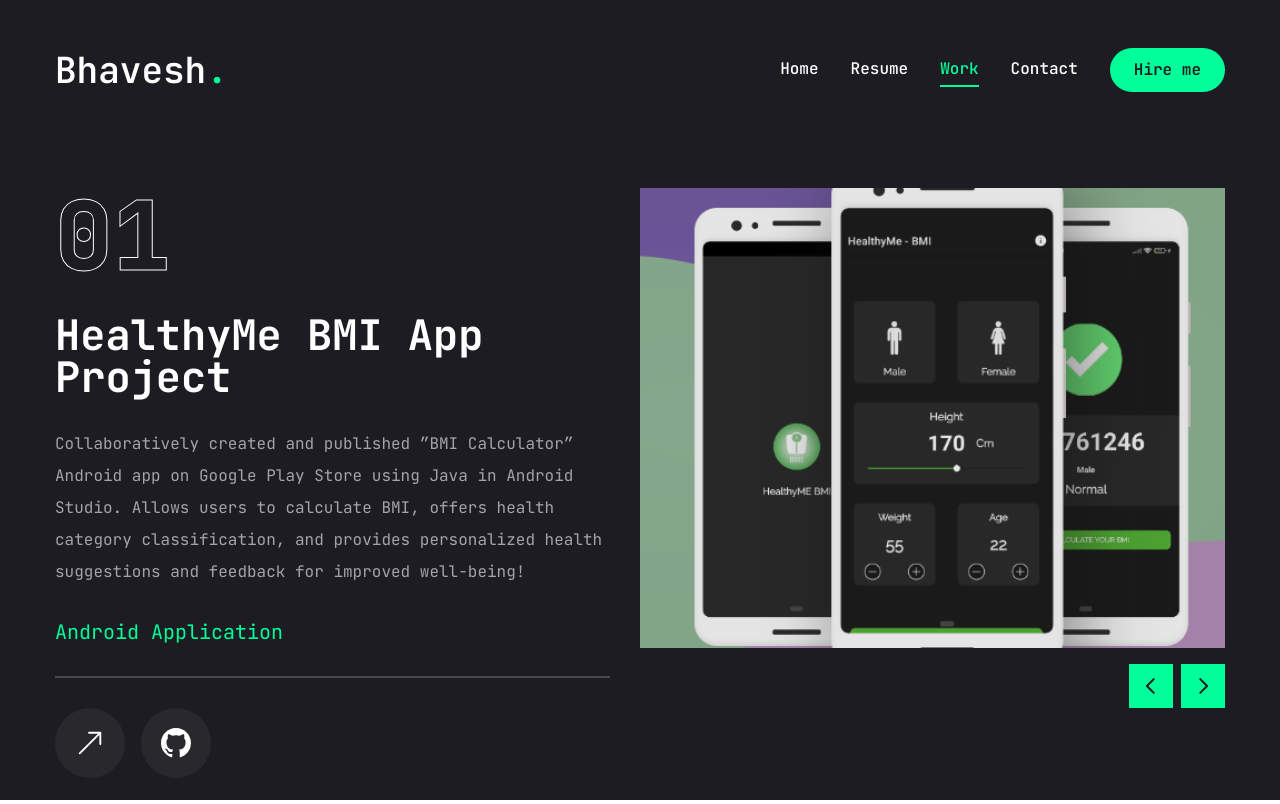
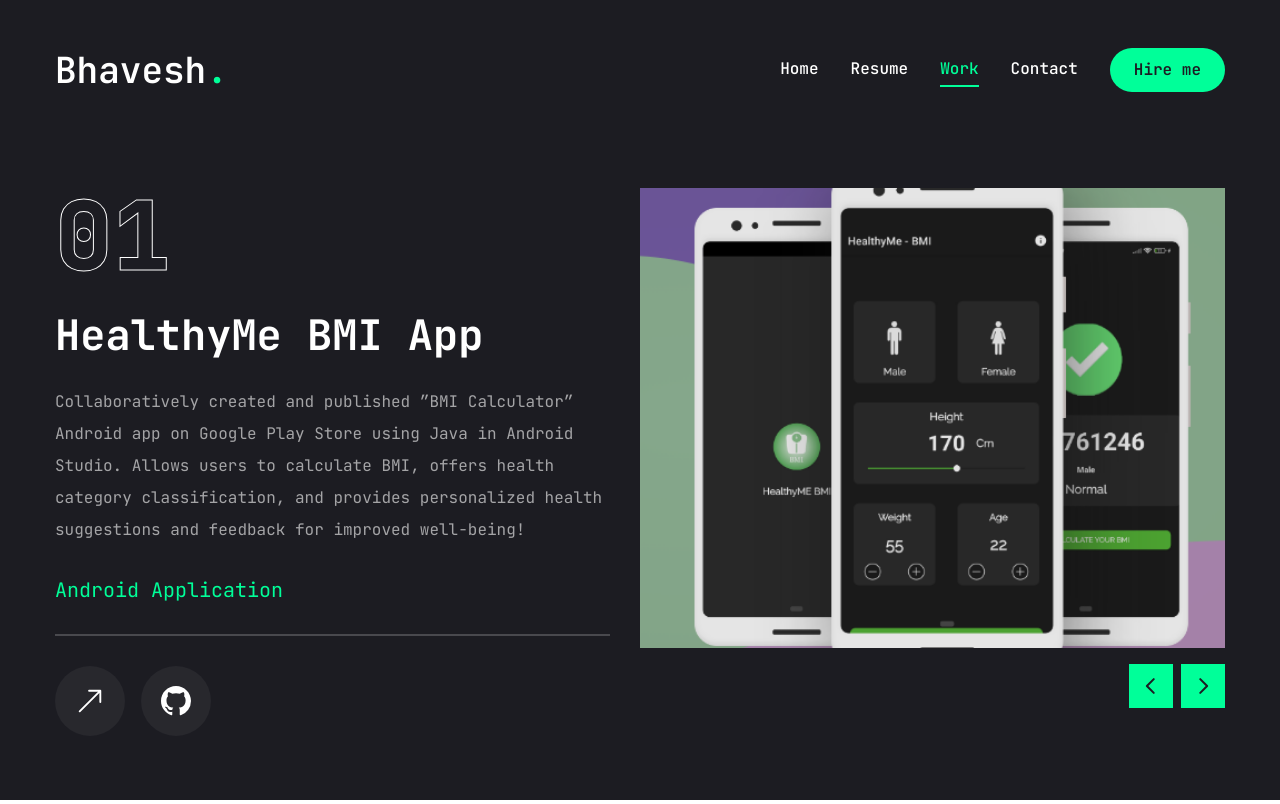
Before and after one commit to alwaysbhavesh/bhavesh-portfolio-master, a Next.js app: page /work in a window 1280 px wide. Built offline with nearby package versions, Linux system fonts and the light colour scheme.

Commit message:
Update page.jsx

```diff
--- a/app/work/page.jsx
+++ b/app/work/page.jsx
@@ -81,7 +81,7 @@
               </div>
               {/**Project category */}
               <h2 className="text-[42px] font-bold leading-none text-white group-hover:text-accent transition-all duration-500 capitalize">
-                {project.category} project
+                {project.category}
               </h2>
               {/**Project description */}
               <p className="text-white/60">{project.description}</p>
```
